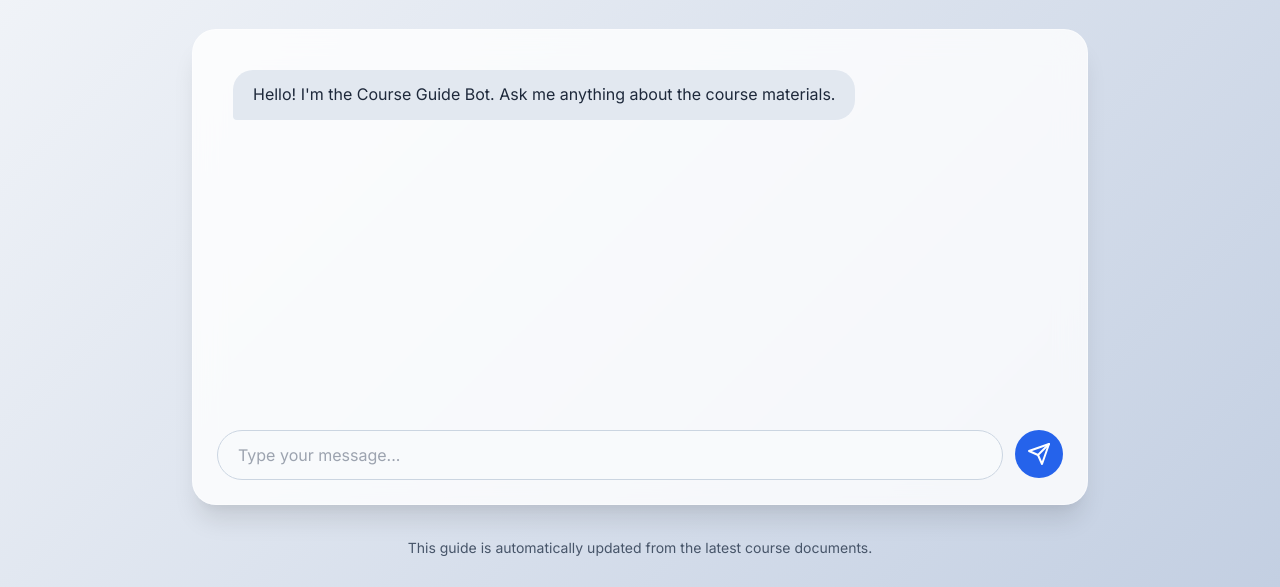
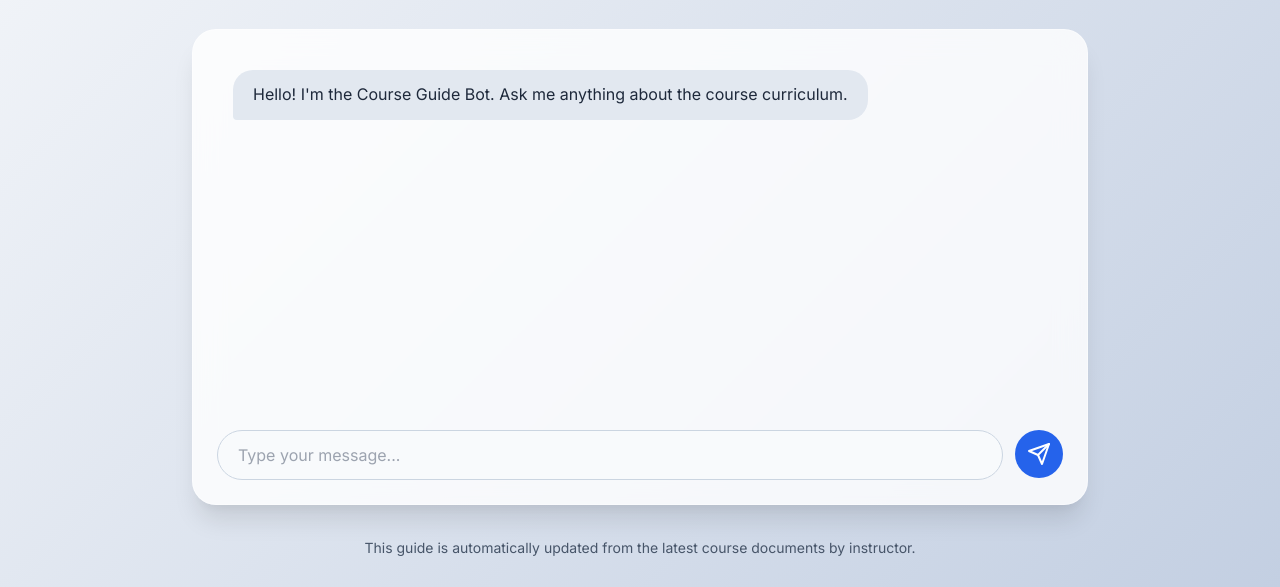
Before and after one commit to rajatgoel03/courses-guide-chatbot, a website: page public/index.html in a window 1280 px wide. Shown: the part 213-800 px from the top of the page. Drawn offline with nearby package versions, Linux system fonts and the light colour scheme.

Commit message:
Update index.html

```diff
--- a/public/index.html
+++ b/public/index.html
@@ -29,7 +29,7 @@
             <!-- Chat messages will be displayed here -->
             <div id="chat-window" class="chat-window">
                 <div class="bot-message">
-                    <p>Hello! I'm the Course Guide Bot. Ask me anything about the course materials.</p>
+                    <p>Hello! I'm the Course Guide Bot. Ask me anything about the course curriculum.</p>
                 </div>
             </div>
 
@@ -49,7 +49,7 @@
         </div>
 
         <footer class="app-footer">
-            <p>This guide is automatically updated from the latest course documents.</p>
+            <p>This guide is automatically updated from the latest course documents by instructor.</p>
         </footer>
     </div>
 
```
